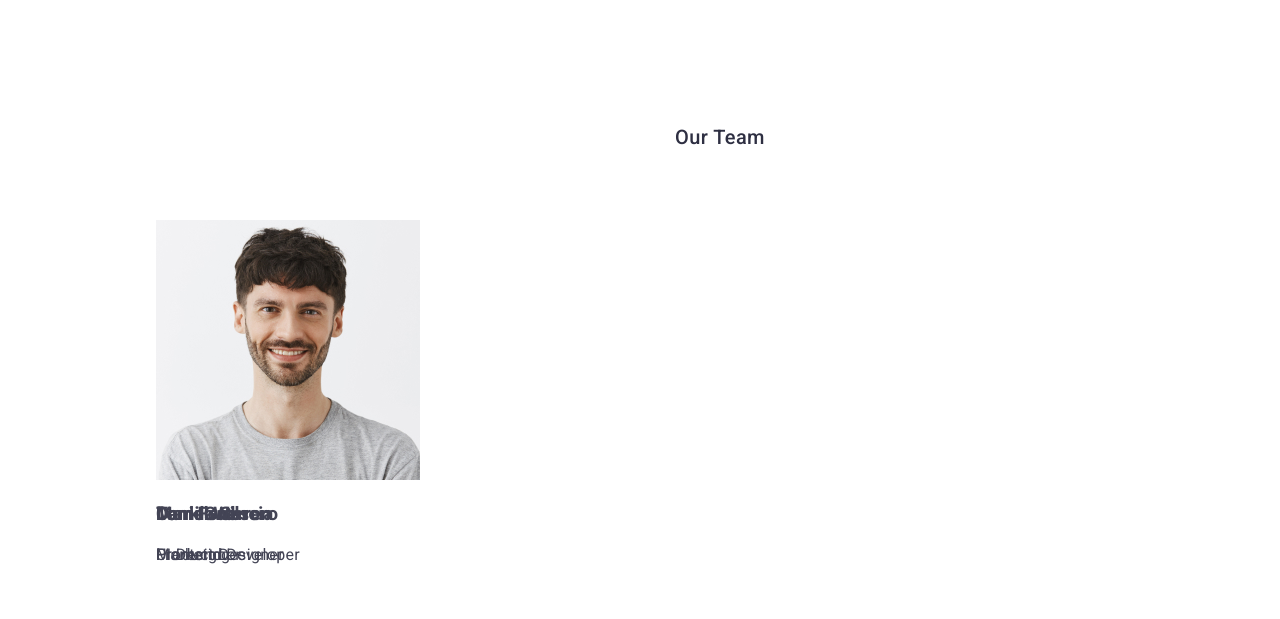
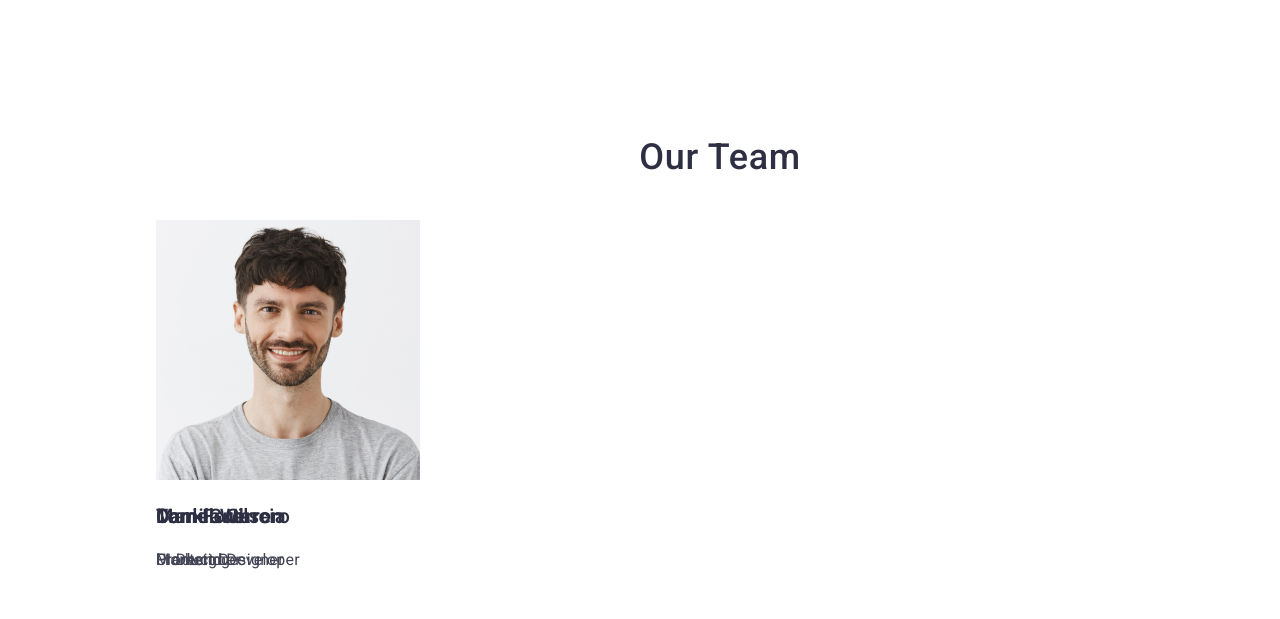
Before and after one commit to Olga0880/goit-markup-hw-01, a plain HTML site: page index.html in a window 1280 px wide. Shown: the part 1560-2179 px from the top of the page. Drawn offline with Linux system fonts and the light colour scheme.

Commit message:
Update 3

```diff
--- a/css/styles.css
+++ b/css/styles.css
@@ -261,6 +261,9 @@ top: 1128px;
 .team {
     background-color: #F4F4FD;
 }
+.team-list {
+    background-color: #FFFFFF;
+}
 .team-title {
     position: absolute;
 width: 162px;
@@ -268,8 +271,8 @@ height: 40px;
 left: 639px;
 top: 1668px;
 font-weight: 500;
-font-size: 20px;
-line-height: 1.2;
+font-size: 36px;
+line-height: 1.11;
 text-align: center;
 letter-spacing: 0.02em;
 text-transform: capitalize;
@@ -286,7 +289,13 @@ flex: none;
 order: 0;
 flex-grow: 0;
 }
-
+.team-photo-name {
+    font-weight: 500;
+    font-size: 20px;
+    line-height: 1.2;
+    letter-spacing: 0.02em;
+    color: #2e2f42;
+}
 
 .profession {
     font-size: 16px;
--- a/index.html
+++ b/index.html
@@ -96,23 +96,23 @@
             <ul class="team-list list">
                 <li class="team-photo">
                     <img src="./images/section-3/img.jpg" alt="Mark Guerrero" width="264" height="260">
-                    <h3 class="team-photo1-name">Mark Guerrero</h3>
+                    <h3 class="team-photo-name">Mark Guerrero</h3>
                     <p class="profession">Product Designer</p>
                 </li>
                 <li >
                     <li class="team-photo">
                     <img src="./images/section-3/img-1.jpg" alt="Tom Ford" width="264" height="260">
-                    <h3>Tom Ford</h3>
+                    <h3 class="team-photo-name">Tom Ford</h3>
                     <p class="profession">Frontend Developer</p>
                 </li>
                 <li class="team-photo">
                     <img src="./images/section-3/img-2.jpg" alt="Camila Garcia" width="264" height="260">
-                    <h3>Camila Garcia</h3>
+                    <h3 class="team-photo-name">Camila Garcia</h3>
                     <p class="profession">Marketing</p>
                 </li>
                 <li class="team-photo">
                     <img src="./images/section-3/img-3.jpg" alt="Daniel Wilson" width="264" height="260">
-                    <h3>Daniel Wilson</h3>
+                    <h3 class="team-photo-name">Daniel Wilson</h3>
                     <p class="profession">UI Designer</p>
                 </li>
             </ul>
@@ -121,7 +121,7 @@
     </main>
     <!-- Footer section -->
     <footer class="footer">
-        <a class="footer-logo" href="./index.html">Web<span class="color-light">Studio</span></a>
+        <a class="footer-logo link" href="./index.html">Web<span class="color-light">Studio</span></a>
              <p>Increase the flow of customers and sales for your business with digital marketing & growth solutions.
              </p>
 
```
